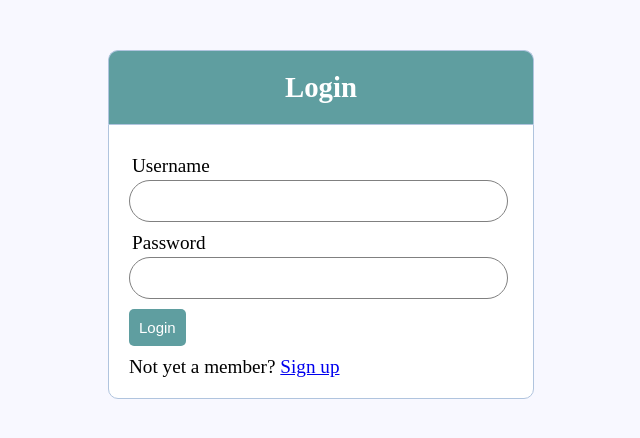
After one commit to aaronpweb2017/IWLAME2019, a PHP site: page /login.php in a window 1280 px wide. The commit adds this page. Shown: the top 438 px of the page, without its empty margins (319-959 px from the left). Run offline with PHP 8.4, Linux system fonts and the light colour scheme.

Commit message:
RepasoProgWebCommit2

```diff
--- a/RepasoProgWeb/Registration/Style.css
+++ b/RepasoProgWeb/Registration/Style.css
@@ -18,7 +18,7 @@ body {
 	border-radius: 10px 10px 0px 0px;
 	padding: 20px;
 }
-form {
+form, .content {
 	width: 30%;
 	margin: 0px auto;
 	padding: 20px;
@@ -51,3 +51,19 @@ form {
 	border-radius: 5px;
 	font-style: bold;
 }
+.error {
+	width: 92%;
+	margin: 0px auto;
+	padding: 10px;
+	border: 1px solid #a94442;
+	color: #a94442;
+	background: #f2dede;
+	border-radius: 5px;
+	text-align: center;
+}
+.error_success {
+	color: #3c763d;
+	background: #dff0d8;
+	border: 1px solid #3c763d;
+	margin-bottom: 20px;
+}
--- /dev/null
+++ b/RepasoProgWeb/Registration/errors.php
@@ -0,0 +1,7 @@
+<?php if (count($errors)>0): ?>
+	<div class="error">
+		<?php foreach ($errors as $error): ?>
+			<p><?php echo $error; ?></p>
+		<?php endforeach ?>
+	</div>
+<?php endif ?>
--- /dev/null
+++ b/RepasoProgWeb/Registration/login.php
@@ -0,0 +1,31 @@
+<?php include('server.php'); ?>
+<!DOCTYPE html>
+<html>
+	<head>
+		<title>User registration system using PHP and MySQL</title>
+		<link rel="stylesheet" type="text/css" href="style.css">
+	</head>
+	<body>
+		<div class="header">
+			<h2>Login</h2>
+		</div>
+		<form method="post" action="login.php">
+			<!-- display validation errors here: -->
+			<?php include('errors.php'); ?>
+			<div class="input-group">
+				<label>Username</label>
+				<input type="text" name="username">
+			</div>
+			<div class="input-group">
+				<label>Password</label>
+				<input type="password" name="password">
+			</div>
+			<div class="input-group">
+				<button type="submit" name="login" class="btn">Login</button>
+			</div>
+			<p>
+				Not yet a member? <a href="register.php">Sign up</a>
+			</p>
+		</form>
+	</body>
+</html>
--- /dev/null
+++ b/RepasoProgWeb/Registration/server.php
@@ -0,0 +1,84 @@
+<?php
+	session_start();
+
+	$username = "";
+	$email = "";
+	$errors = array();
+
+	//Connect to the database:
+	$db = mysqli_connect('localhost', 'root', '', 'registration');
+
+	//If the register button is clicked:
+	if (isset($_POST['register'])) {
+		$username = mysqli_real_escape_string($db, $_POST['username']);
+		$email = mysqli_real_escape_string($db, $_POST['email']);
+		$password_1 = mysqli_real_escape_string($db, $_POST['password_1']);
+		$password_2 = mysqli_real_escape_string($db, $_POST['password_2']);
+
+		//ensure that form fields are filled properly:
+		if(empty($username)) {
+			array_push($errors, "Username is required.");
+		}
+		if(empty($email)) {
+			array_push($errors, "Email is required.");
+		}
+		if(empty($password_1)) {
+			array_push($errors, "Password is required.");
+		}
+		if($password_1!=$password_2) {
+			array_push($errors, "The two passwords do not match.");
+		}
+
+		//if there are no errors, save user to database:
+		if(count($errors)==0) {
+			$key = random_int(1, 1000);
+			$password = md5($password_1); //encrypt password before storing it.
+			$sql = "INSERT INTO users (id, username, email, password) VALUES ($key, $username, $email, $password)";
+			mysqli_query($db, $sql);
+			echo "You have been registered.";
+			$_SESSION['username'] = $username;
+			$_SESSION['success'] = "you're now logged in.";
+			header('location: index.php'); //redirect to home page;
+		}
+	}
+
+	//log user in from login page:
+	if (isset($_POST['login'])) {
+		$username = mysqli_real_escape_string($db, $_POST['username']);
+		$password = mysqli_real_escape_string($db, $_POST['password']);
+
+		//ensure that form fields are filled properly:
+		if(empty($username)) {
+			array_push($errors, "Username is required.");
+		}
+		if(empty($password)) {
+			array_push($errors, "Password is required.");
+		}
+
+
+		//if there are no errors, find user in database:
+		if(count($errors)==0) {
+			$password = md5($password); //encrypt password before comparing.
+			$query = "SELECT* FROM users WHERE username='$username' AND password='$password'";
+			$result = mysqli_query($db, $query);
+			if(mysqli_num_rows($result) == 1) {
+				//log user in:
+				$_SESSION['username'] = $username;
+				$_SESSION['success'] = "you're now logged in.";
+				header('location: index.php'); //redirect to home page;
+			}
+			else {
+				array_push($errors, "wrong username/password combination.");
+			}
+		}
+
+
+	}
+
+	//logout
+	if(isset($_GET['logout'])) {
+		session_destroy();
+		unset($_SESSION['username']);
+		header('location: login.php');
+	}
+?>
```
Also changed, not shown: RepasoProgWeb/Registration/Register.php (+8 -2 lines), RepasoProgWeb/Registration/index.php (added, +34 -0 lines).
